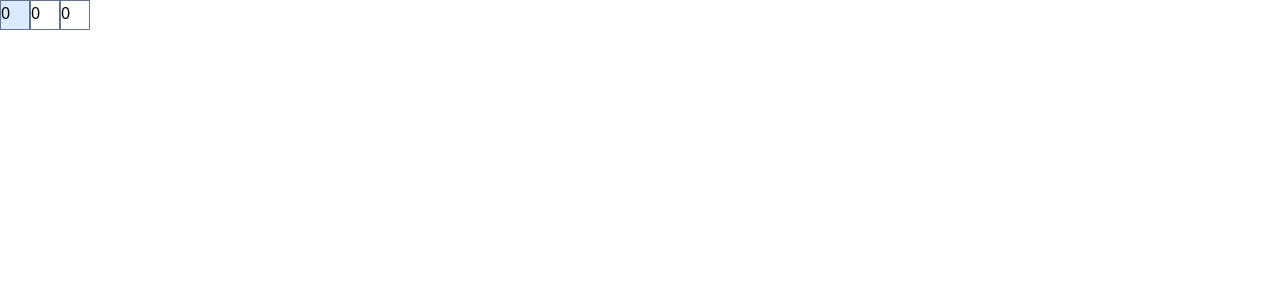
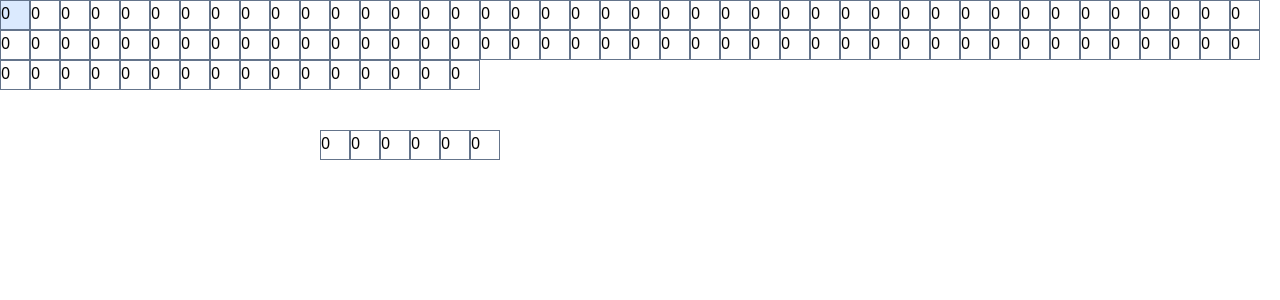
Before and after one commit to mhmh4/forest-fire-model, a React (Vite) app: page / in a window 1280 px wide. Shown: the top 300 px of the page. Built offline with nearby package versions, Linux system fonts and the light colour scheme.

Commit message:
Update App.jsx

```diff
--- a/src/App.jsx
+++ b/src/App.jsx
@@ -4,9 +4,28 @@ import viteLogo from "/vite.svg";
 import "./App.css";
 
 import Cell from "./Cell";
+import Grid from "./Grid";
 
 function App() {
   // const [count, setCount] = useState(0);
+
+  function create2DArray(width, height) {
+    const array2D = [];
+
+    for (let i = 0; i < height; i++) {
+      const row = [];
+      for (let j = 0; j < width; j++) {
+        row.push(<Cell i={i} j={j} />); // You can initialize the values as needed
+      }
+      array2D.push(row);
+    }
+
+    return array2D;
+  }
+
+  let width = 10;
+  let height = 10;
+  const grid = create2DArray(width, height);
 
   return (
     <>
@@ -30,9 +49,16 @@ function App() {
       <p className="read-the-docs">
         Click on the Vite and React logos to learn more
       </p> */}
-      <Cell />
-      <Cell />
-      <Cell />
+      {grid}
+      {/* <Grid height={10} width={10} /> */}
+      <div className="w-1/2 mx-auto mt-10">
+        <Cell />
+        <Cell />
+        <Cell />
+        <Cell />
+        <Cell />
+        <Cell />
+      </div>
     </>
   );
 }
```
